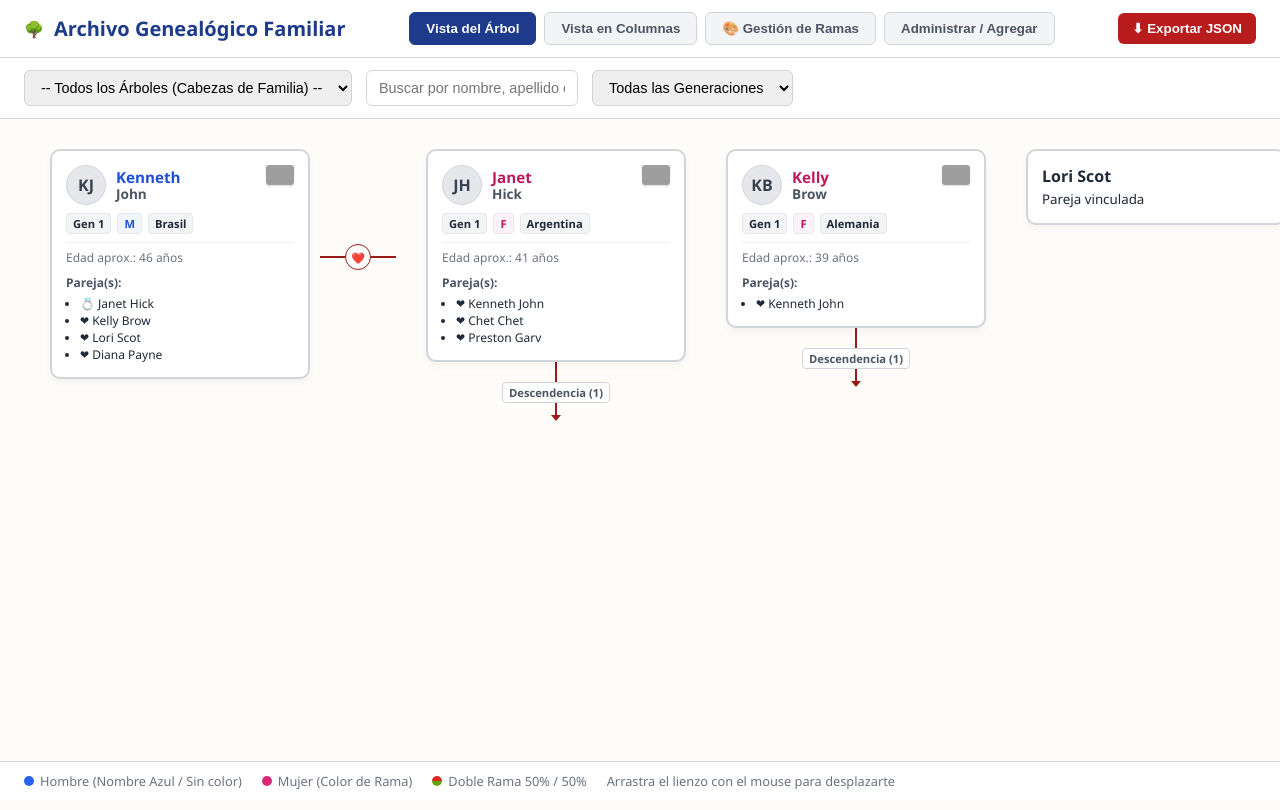
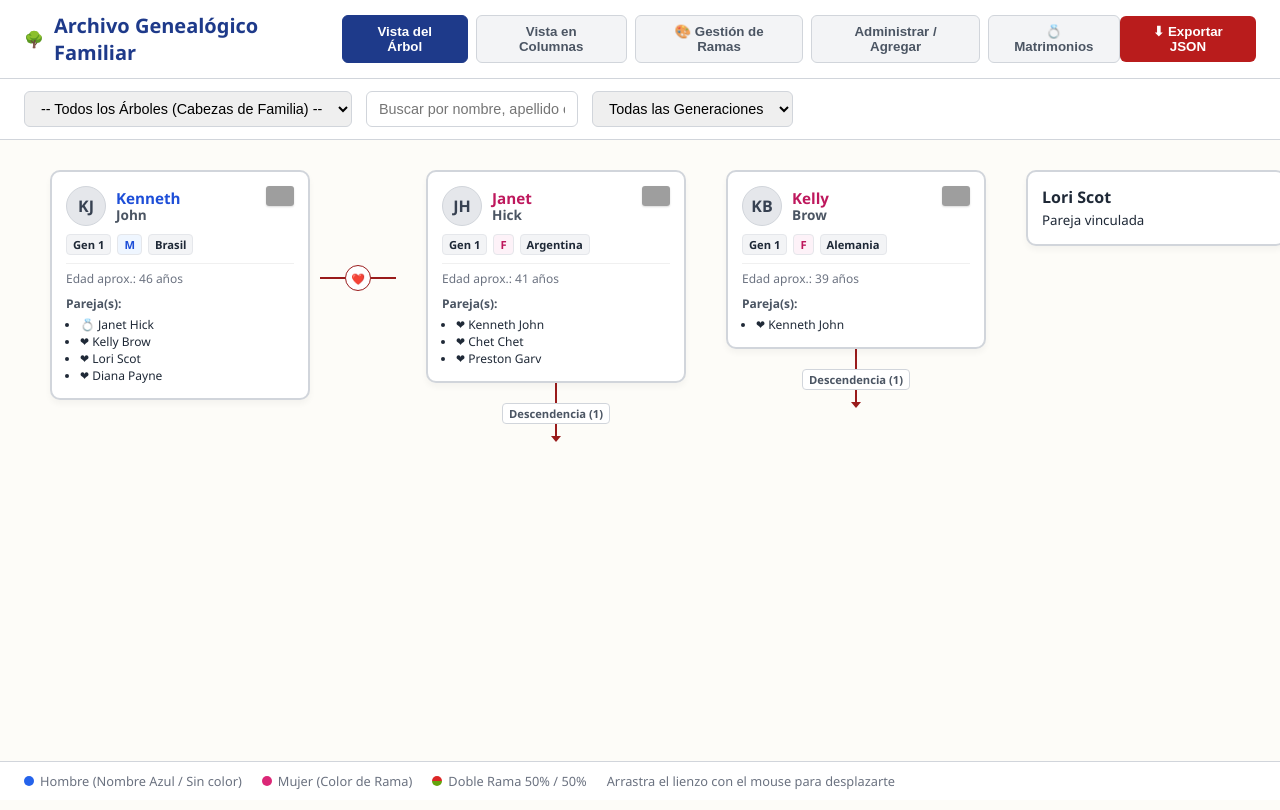
Before and after one commit to StatKeeper/Arbol-Genealogico, a plain HTML site: page index.html in a window 1280 px wide. Drawn offline with Linux system fonts and the light colour scheme; grey boxes are pictures that could not be loaded.

Commit message:
Update index.html

```diff
--- a/index.html
+++ b/index.html
@@ -19,6 +19,7 @@
             <button id="tab-columnas" class="tab-btn" onclick="cambiarPestana('columnas')">Vista en Columnas</button>
             <button id="tab-ramas" class="tab-btn" onclick="cambiarPestana('ramas')">🎨 Gestión de Ramas</button>
             <button id="tab-admin" class="tab-btn" onclick="cambiarPestana('admin')">Administrar / Agregar</button>
+        <button id="tab-matrimonios" class="tab-btn" onclick="cambiarPestana('matrimonios')">💍 Matrimonios</button>
         </nav>
 
         <div class="acciones-header">
```
